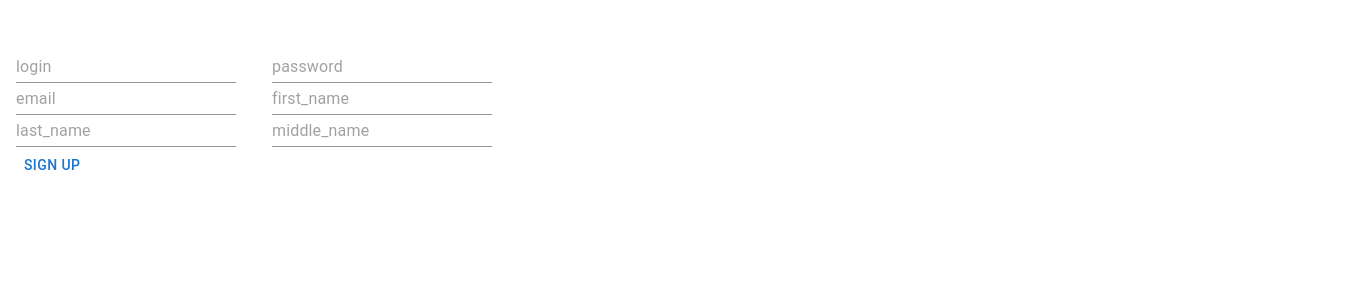
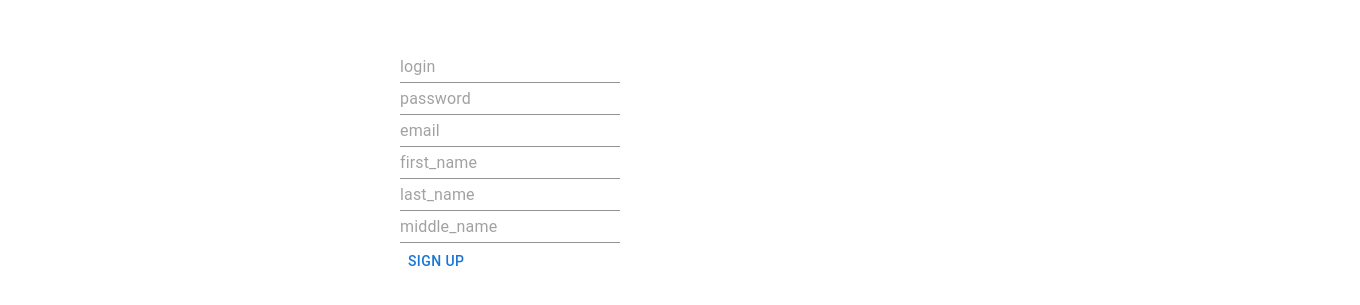
Before and after one commit to inkognit/chat-app, a React (Create React App) app in the folder client/: page /sign-up in a window 1280 px wide. Shown: the part 285-590 px from the top of the page, 1360 px wide, since content can reach past the window. Built offline with nearby package versions, Linux system fonts and the light colour scheme; no server answers; the HTML template or start-up script is replaced by a standard one.

Commit message:
refactor: test

```diff
--- a/client/package.json
+++ b/client/package.json
@@ -9,9 +9,11 @@
     "@material-ui/core": "^4.12.4",
     "@mui/icons-material": "^5.15.2",
     "@mui/material": "^5.15.2",
+    "@mui/types": "^7.2.13",
     "@testing-library/jest-dom": "^5.17.0",
     "@testing-library/react": "^13.4.0",
     "@testing-library/user-event": "^13.5.0",
+    "@types/material-ui": "^0.21.17",
     "axios": "^1.6.3",
     "dotenv": "^16.3.1",
     "dotenv-cli": "^7.3.0",
--- a/client/public/index.html
+++ b/client/public/index.html
@@ -1,14 +1,12 @@
-<!DOCTYPE html>
+<!doctype html>
 <html lang="en">
   <head>
     <meta charset="utf-8" />
     <link rel="icon" href="%PUBLIC_URL%/favicon.ico" />
-    <meta name="viewport" content="width=device-width, initial-scale=1" />
+    <!-- <meta name="viewport" content="width=device-width, initial-scale=1" /> -->
     <meta name="theme-color" content="#000000" />
-    <meta
-      name="description"
-      content="Web site created using create-react-app"
-    />
+    <meta name="viewport" content="minimum-scale=1, initial-scale=1, width=device-width" />
+    <meta name="description" content="Web site created using create-react-app" />
     <link rel="apple-touch-icon" href="%PUBLIC_URL%/logo192.png" />
     <!--
       manifest.json provides metadata used when your web app is installed on a
--- a/client/src/pages/users/sign-up.page.jsx
+++ b/client/src/pages/users/sign-up.page.jsx
@@ -3,6 +3,9 @@ import { axiosAPI } from '../../api/api';
 import Grid from '@mui/material/Grid';
 import Input from '@mui/material/Input';
 import Button from '@mui/material/Button';
+import Paper from '@mui/material/Paper';
+import Container from '@mui/material/Container';
+import { makeStyles } from '@material-ui/core/styles';
 import { Loader } from '../../components/general/loader.component';
 
 export const SignUpPage = () => {
@@ -15,6 +18,25 @@ export const SignUpPage = () => {
     last_name: '',
     middle_name: '',
   });
+  //   const useStyles = makeStyles({
+  //     root: {
+  //       background: (props) =>
+  //         props.color === 'red'
+  //           ? 'linear-gradient(45deg, #FE6B8B 30%, #FF8E53 90%)'
+  //           : 'linear-gradient(45deg, #2196F3 30%, #21CBF3 90%)',
+  //       border: 0,
+  //       borderRadius: 3,
+  //       boxShadow: (props) =>
+  //         props.color === 'red' ? '0 3px 5px 2px rgba(255, 105, 135, .3)' : '0 3px 5px 2px rgba(33, 203, 243, .3)',
+  //       color: 'white',
+  //       height: 48,
+  //       padding: '0 30px',
+  //       margin: 8,
+  //       }, main: {
+  //         background: 'linear-gradient(45deg, #2196F3 30%, #21CBF3 90%)'
+  //     }
+  //   });
+  //   const styles = useStyles();
 
   const onChange = ({ target: { name, value } }) => {
     setFormData({ ...formData, [name]: value });
@@ -40,17 +62,20 @@ export const SignUpPage = () => {
   if (loading) return <Loader />;
 
   return (
+    // <main>
+    //   <Paper className={styles.main} style={{ background: 'url(https://source.unsplash.com/random)' }}>
+    <Container fixed>
       <Grid
         container
         margin={2}
         position="absolute"
         top="40%"
-      width="40%"
+        // width="40%"
         direction="row"
         justifyContent="center"
         alignItems="center"
       >
-      <Grid container>
+        <Grid item md={6}>
           <Grid item xs={6}>
             <Input placeholder="login" value={formData.login} onChange={onChange} />
           </Grid>
@@ -76,5 +101,44 @@ export const SignUpPage = () => {
           </Grid>
         </Grid>
       </Grid>
+    </Container>
+    //   </Paper>
+    // </main>
+    // <Grid
+    //   container
+    //   margin={2}
+    //   position="absolute"
+    //   top="40%"
+    //   width="40%"
+    //   direction="row"
+    //   justifyContent="center"
+    //   alignItems="center"
+    // >
+    //   <Grid container>
+    //     <Grid item xs={6}>
+    //       <Input placeholder="login" value={formData.login} onChange={onChange} />
+    //     </Grid>
+    //     <Grid item xs={6}>
+    //       <Input placeholder="password" value={formData.password} onChange={onChange} />
+    //     </Grid>
+    //     <Grid item xs={6}>
+    //       <Input placeholder="email" value={formData.email} onChange={onChange} />
+    //     </Grid>
+    //     <Grid item xs={6}>
+    //       <Input placeholder="first_name" value={formData.first_name} onChange={onChange} />
+    //     </Grid>
+    //     <Grid item xs={6}>
+    //       <Input placeholder="last_name" value={formData.last_name} onChange={onChange} />
+    //     </Grid>
+    //     <Grid item xs={6}>
+    //       <Input placeholder="middle_name" value={formData.middle_name} onChange={onChange} />
+    //     </Grid>
+    //     <Grid item xs={12}>
+    //       <Button variant="text" onClick={onSubmit} href="/">
+    //         Sign up
+    //       </Button>
+    //     </Grid>
+    //   </Grid>
+    // </Grid>
   );
 };
```
Also changed, not shown: 1 other file (tests, documents, lock files or other folders). Lines whose indentation alone changed are shown as unchanged.
